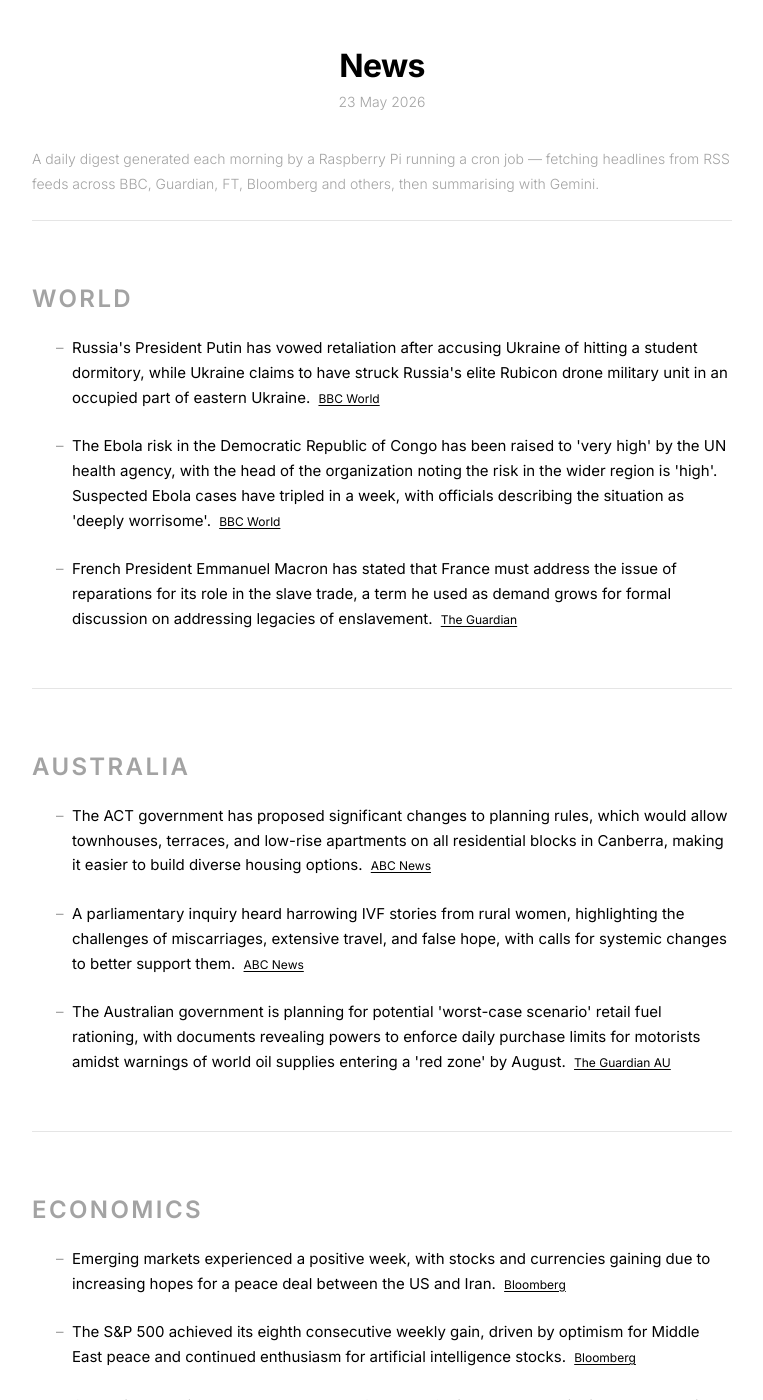
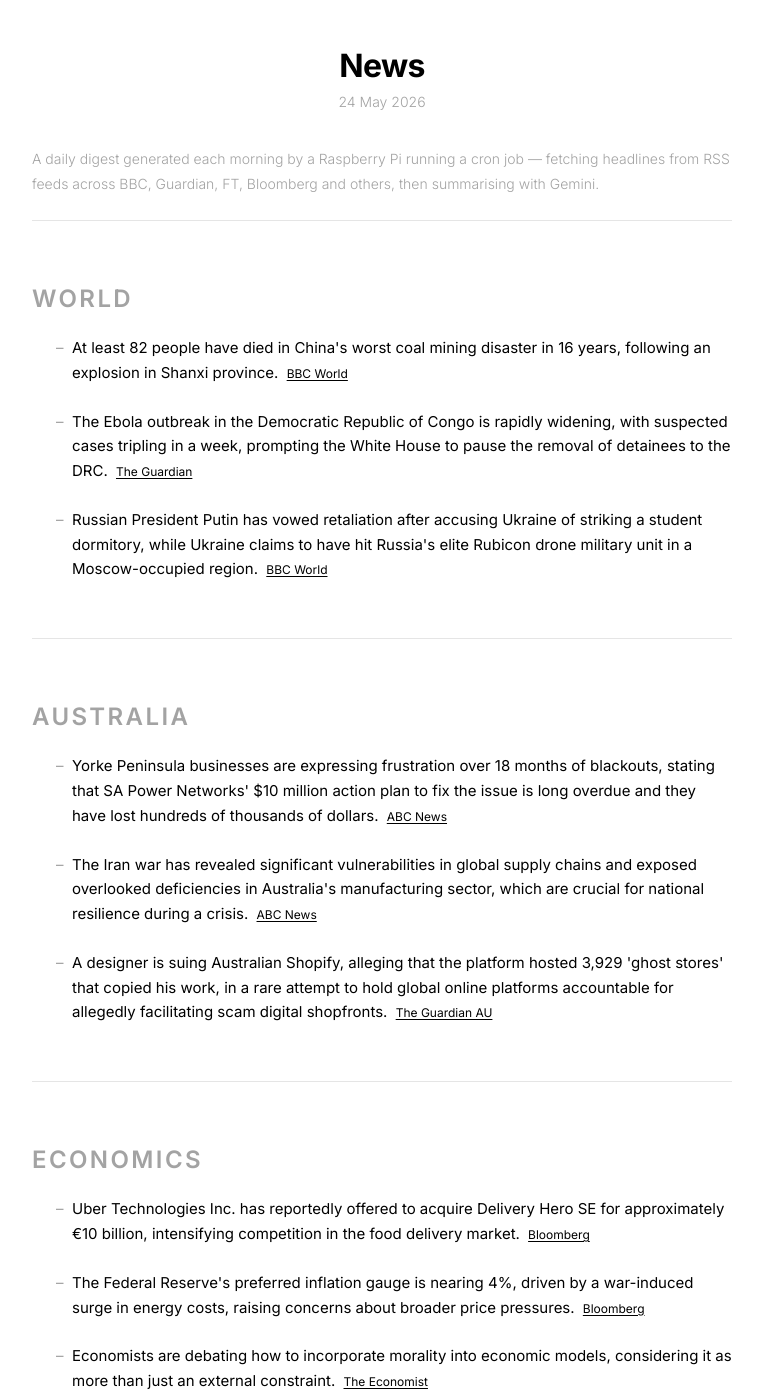
Before and after one commit to s-jac/s-jac.github.io, a Jekyll site: the page built from projects/news.html, in a window 1280 px wide and 1400 px high. Shown: the whole window, without its empty margins (258-1021 px from the left). Built offline with Jekyll 4.4.1, drawn with Linux system fonts in a browser that asks for light colours; some of the changed text lies outside the part shown.

Commit message:
daily news update 24 May 2026

```diff
--- a/_data/news.json
+++ b/_data/news.json
@@ -1,24 +1,24 @@
 {
-  "date": "23 May 2026",
-  "generated_at": "2026-05-22T21:00:25.928223+00:00",
+  "date": "24 May 2026",
+  "generated_at": "2026-05-23T21:00:27.661764+00:00",
   "sections": [
     {
       "heading": "World",
       "bullets": [
         {
-          "text": "Russia's President Putin has vowed retaliation after accusing Ukraine of hitting a student dormitory, while Ukraine claims to have struck Russia's elite Rubicon drone military unit in an occupied part of eastern Ukraine.",
+          "text": "At least 82 people have died in China's worst coal mining disaster in 16 years, following an explosion in Shanxi province.",
           "source": "BBC World",
           "url": "https://www.bbc.com/news/world"
         },
         {
-          "text": "The Ebola risk in the Democratic Republic of Congo has been raised to 'very high' by the UN health agency, with the head of the organization noting the risk in the wider region is 'high'. Suspected Ebola cases have tripled in a week, with officials describing the situation as 'deeply worrisome'.",
+          "text": "The Ebola outbreak in the Democratic Republic of Congo is rapidly widening, with suspected cases tripling in a week, prompting the White House to pause the removal of detainees to the DRC.",
+          "source": "The Guardian",
+          "url": "https://www.theguardian.com"
+        },
+        {
+          "text": "Russian President Putin has vowed retaliation after accusing Ukraine of striking a student dormitory, while Ukraine claims to have hit Russia's elite Rubicon drone military unit in a Moscow-occupied region.",
           "source": "BBC World",
           "url": "https://www.bbc.com/news/world"
-        },
-        {
-          "text": "French President Emmanuel Macron has stated that France must address the issue of reparations for its role in the slave trade, a term he used as demand grows for formal discussion on addressing legacies of enslavement.",
-          "source": "The Guardian",
-          "url": "https://www.theguardian.com"
         }
       ]
     },
@@ -26,17 +26,17 @@
       "heading": "Australia",
       "bullets": [
         {
-          "text": "The ACT government has proposed significant changes to planning rules, which would allow townhouses, terraces, and low-rise apartments on all residential blocks in Canberra, making it easier to build diverse housing options.",
+          "text": "Yorke Peninsula businesses are expressing frustration over 18 months of blackouts, stating that SA Power Networks' $10 million action plan to fix the issue is long overdue and they have lost hundreds of thousands of dollars.",
           "source": "ABC News",
           "url": "https://www.abc.net.au/news"
         },
         {
-          "text": "A parliamentary inquiry heard harrowing IVF stories from rural women, highlighting the challenges of miscarriages, extensive travel, and false hope, with calls for systemic changes to better support them.",
+          "text": "The Iran war has revealed significant vulnerabilities in global supply chains and exposed overlooked deficiencies in Australia's manufacturing sector, which are crucial for national resilience during a crisis.",
           "source": "ABC News",
           "url": "https://www.abc.net.au/news"
         },
         {
-          "text": "The Australian government is planning for potential 'worst-case scenario' retail fuel rationing, with documents revealing powers to enforce daily purchase limits for motorists amidst warnings of world oil supplies entering a 'red zone' by August.",
+          "text": "A designer is suing Australian Shopify, alleging that the platform hosted 3,929 'ghost stores' that copied his work, in a rare attempt to hold global online platforms accountable for allegedly facilitating scam digital shopfronts.",
           "source": "The Guardian AU",
           "url": "https://www.theguardian.com/au"
         }
@@ -46,19 +46,19 @@
       "heading": "Economics",
       "bullets": [
         {
-          "text": "Emerging markets experienced a positive week, with stocks and currencies gaining due to increasing hopes for a peace deal between the US and Iran.",
+          "text": "Uber Technologies Inc. has reportedly offered to acquire Delivery Hero SE for approximately €10 billion, intensifying competition in the food delivery market.",
           "source": "Bloomberg",
           "url": "https://www.bloomberg.com/markets"
         },
         {
-          "text": "The S&P 500 achieved its eighth consecutive weekly gain, driven by optimism for Middle East peace and continued enthusiasm for artificial intelligence stocks.",
+          "text": "The Federal Reserve's preferred inflation gauge is nearing 4%, driven by a war-induced surge in energy costs, raising concerns about broader price pressures.",
           "source": "Bloomberg",
           "url": "https://www.bloomberg.com/markets"
         },
         {
-          "text": "Gold prices declined as Federal Reserve Governor Christopher Waller indicated a potential interest rate hike, citing concerns that the Iran conflict could fuel inflation.",
-          "source": "Bloomberg",
-          "url": "https://www.bloomberg.com/markets"
+          "text": "Economists are debating how to incorporate morality into economic models, considering it as more than just an external constraint.",
+          "source": "The Economist",
+          "url": "https://www.economist.com/finance-and-economics"
         }
       ]
     }
```
